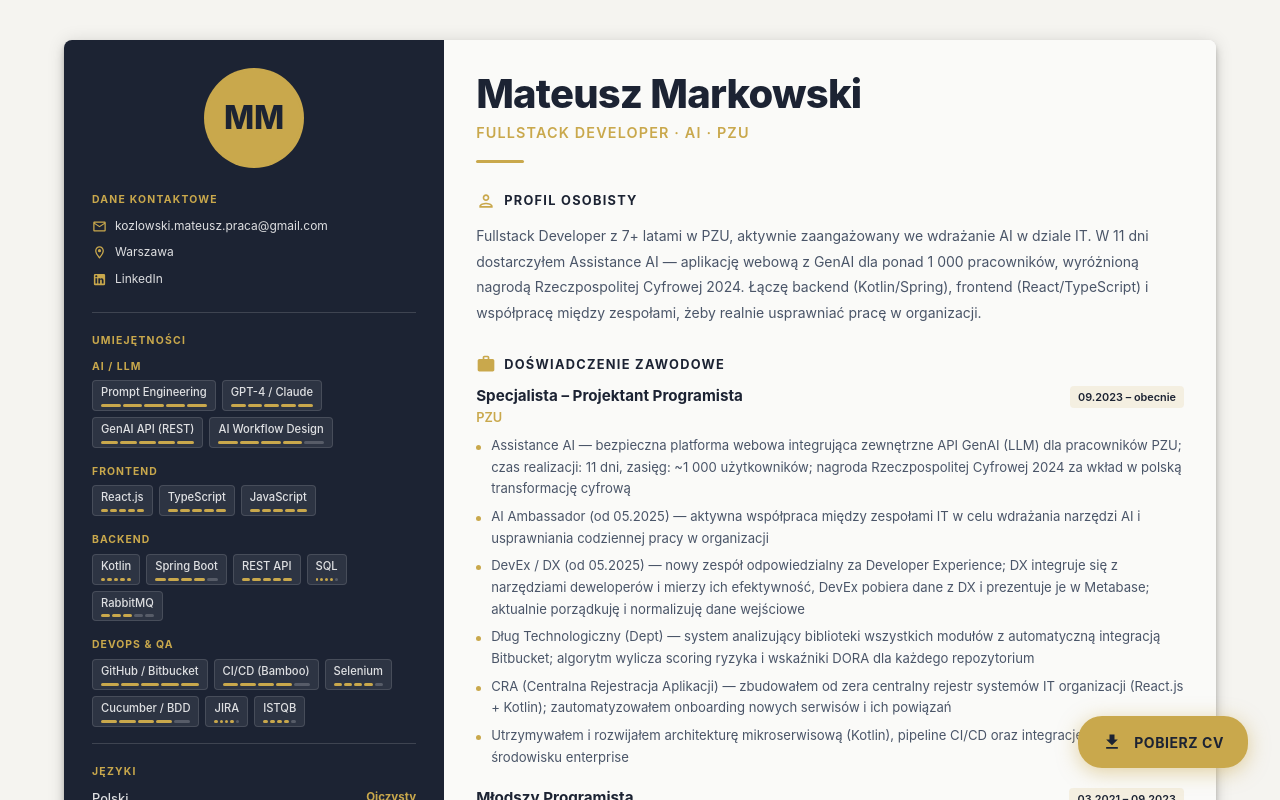
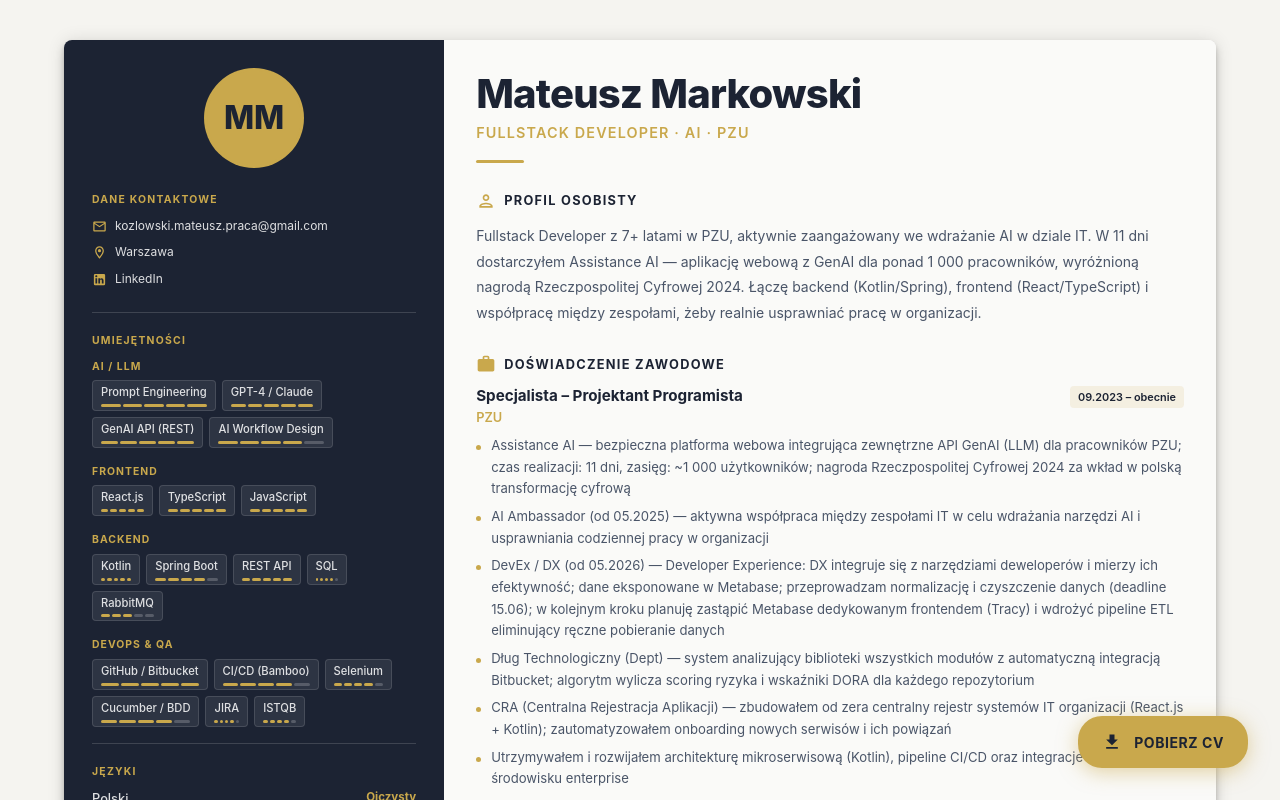
Before and after one commit to gronkil/cv-app, a React (Vite) app: page / in a window 1280 px wide. Shown: the top 800 px of the page. Built offline with nearby package versions, Linux system fonts and the light colour scheme; what @react-pdf/renderer would draw is missing.

Commit message:
Update DevEx/DX bullet: add ETL plan, Tracy frontend, correct date to 2026
https://claude.ai/code/session_01FAJAEtWHDSsf1CLPPxRrsQ

```diff
--- a/src/data/defaultCv.ts
+++ b/src/data/defaultCv.ts
@@ -23,7 +23,7 @@ export const cvData: CvData = {
       description: [
         'Assistance AI — bezpieczna platforma webowa integrująca zewnętrzne API GenAI (LLM) dla pracowników PZU; czas realizacji: 11 dni, zasięg: ~1 000 użytkowników; nagroda Rzeczpospolitej Cyfrowej 2024 za wkład w polską transformację cyfrową',
         'AI Ambassador (od 05.2025) — aktywna współpraca między zespołami IT w celu wdrażania narzędzi AI i usprawniania codziennej pracy w organizacji',
-        'DevEx / DX (od 05.2025) — nowy zespół odpowiedzialny za Developer Experience; DX integruje się z narzędziami deweloperów i mierzy ich efektywność, DevEx pobiera dane z DX i prezentuje je w Metabase; aktualnie porządkuję i normalizuję dane wejściowe',
+        'DevEx / DX (od 05.2026) — Developer Experience: DX integruje się z narzędziami deweloperów i mierzy ich efektywność; dane eksponowane w Metabase; przeprowadzam normalizację i czyszczenie danych (deadline 15.06); w kolejnym kroku planuję zastąpić Metabase dedykowanym frontendem (Tracy) i wdrożyć pipeline ETL eliminujący ręczne pobieranie danych',
         'Dług Technologiczny (Dept) — system analizujący biblioteki wszystkich modułów z automatyczną integracją Bitbucket; algorytm wylicza scoring ryzyka i wskaźniki DORA dla każdego repozytorium',
         'CRA (Centralna Rejestracja Aplikacji) — zbudowałem od zera centralny rejestr systemów IT organizacji (React.js + Kotlin); zautomatyzowałem onboarding nowych serwisów i ich powiązań',
         'Utrzymywałem i rozwijałem architekturę mikroserwisową (Kotlin), pipeline CI/CD oraz integracje systemowe w środowisku enterprise',
```
